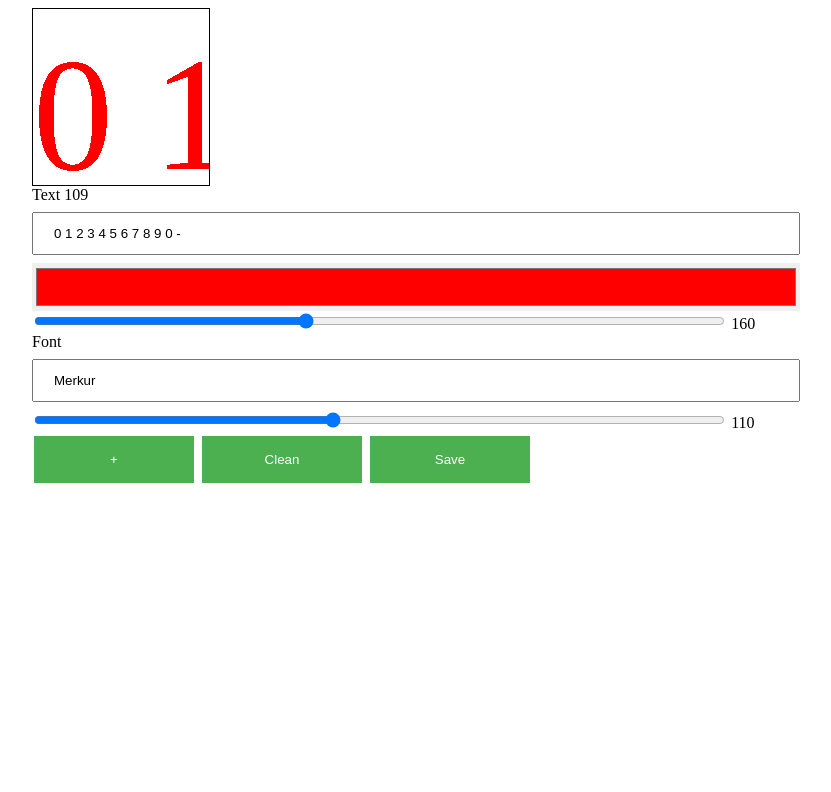
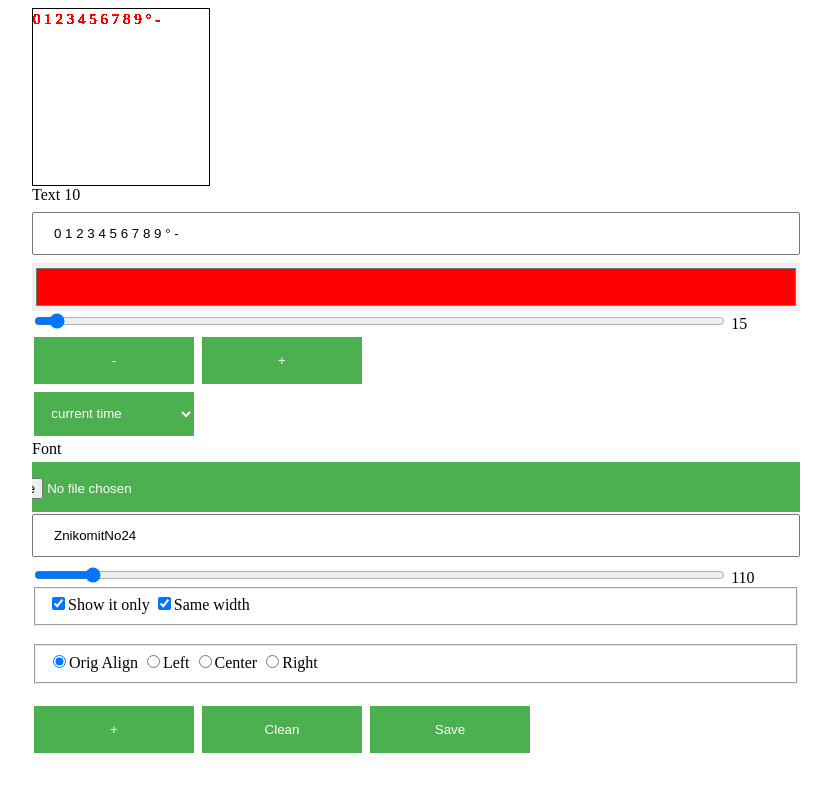
Before and after one commit to ajiekc905/wFont, a website with bundled scripts: page src/index.html in a window 1280 px wide. Shown: the whole page, without its empty margins (224-1055 px from the left). Built offline with nearby package versions, Linux system fonts and the light colour scheme.

Commit message:
new feature alignment chars

```diff
--- a/src/image.ts
+++ b/src/image.ts
@@ -1,11 +1,18 @@
 import { isUndefined, isDate } from 'util'
 
+enum TypeAlign {
+  Original = 1,
+  Left,
+  Center,
+  Right,
+}
 export class Image {
   // layers:any[]
   canvas: HTMLCanvasElement
   ctx: CanvasRenderingContext2D
   text: string
   font: string
+  fontFile: string
   size: number
   color: string
   width: number
@@ -15,6 +22,9 @@ export class Image {
   cropY1: number
   cropX0: number
   cropX1: number
+  cropCurrentX0: number // real crop marks for this symbol. Used for Alignment purposes
+  cropCurrentX1: number
+  align: string
 
   // angle:
   constructor(
@@ -22,7 +32,8 @@ export class Image {
     size: number = 10,
     font: string,
     color: string,
-    threshold: number = 220
+    threshold: number = 220,
+    align: string = 'Original'
   ) {
     // this.greeting = message;
     this.color = color
@@ -30,6 +41,7 @@ export class Image {
     this.text = text
     this.font = font
     this.threshold = threshold
+    this.align = align
     this.canvas = document.createElement('canvas')
     this.setCanvasSize(size)
     this.draw()
@@ -101,14 +113,11 @@ export class Image {
       _x0 !== undefined &&
       _x1 !== undefined
     ) {
-      this.cropY0 = _y0
-      this.cropY1 = _y1
+      // this.cropY0 = _y0
+      // this.cropY1 = _y1
       this.cropX0 = _x0
       this.cropX1 = _x1
-      // console.log(
-      //   `___ ${this.cropX0}, ${this.cropX1}, ${this.cropY0}, ${this.cropY1}`
-      // )
-      return this.cropY1 - this.cropY0 + 1
+      // if _x0 and _x1 defined, align type should be used
     }
 
     function checkImgLine(byte) {
@@ -144,16 +153,79 @@ export class Image {
     }
     this.cropY0 = _y0 === undefined ? y0 : _y0
     this.cropY1 = _y1 === undefined ? y1 : _y1
-    this.cropX0 = x0
-    this.cropX1 = this.width - x1 - 1
-    // this.cropX0 = _x0 === undefined ? this.cropX0 : _x0
-    // this.cropX1 = _x1 === undefined ? this.cropX1 : _x1
 
+    this.cropCurrentX0 = x0
+    this.cropCurrentX1 = this.width - x1 - 1
+
+    // this.cropCurrentX0 - crop for current symbol
+    // _x0 crop mark for the all set, defines usually wider area
+    const realWidth = this.width - this.cropCurrentX0 - this.cropCurrentX1 + 1
+    const definedWidth = this.width - _x0 - _x1 + 1
+    const freeSpace = definedWidth - realWidth + 1
+
+    if (_x1) {
+      switch (this.align) {
+        case 'Right':
+          // console.log('right align')
+          this.cropX0 = this.cropCurrentX0 - freeSpace
+          this.cropX1 = this.cropCurrentX1
+
+          break
+        case 'Center':
+          // console.log('center align')
+          const halfSpace = freeSpace >> 1
+          this.cropX0 = this.cropCurrentX0 - halfSpace
+          this.cropX1 = this.cropCurrentX1 - halfSpace
+          break
+        case 'Left':
+          // console.log('left align')
+          this.cropX0 = this.cropCurrentX0
+          this.cropX1 = this.cropCurrentX1 - freeSpace
+          break
+        default:
+          // console.log('original align')
+          this.cropX0 = _x0
+          this.cropX1 = _x1
+          break
+      }
+    } else {
+      this.cropX0 = this.cropCurrentX0
+      this.cropX1 = this.cropCurrentX1
+    }
     return y1 - y0 + 1
   }
   bip() {
+    const setYellow = x => {
+      imgData.data[x + 0] = 0xff // yellow opaque
+      imgData.data[x + 1] = 0xff
+      imgData.data[x + 2] = 0
+      imgData.data[x + 3] = 0xff
+    }
+    const setCyan = x => {
+      imgData.data[x + 0] = 0
+      imgData.data[x + 1] = 0xff // cyan
+      imgData.data[x + 2] = 0xff
+      imgData.data[x + 3] = 0xff
+    }
+
     let imgData = this.ctx.getImageData(0, 0, this.width, this.height)
+    const width = this.width
     for (let i = 0, l = imgData.data.length; i < l; i += 4) {
+      const tsp = imgData.data[i + 3]
+      if (tsp < this.threshold && tsp > this.threshold >> 1) {
+        const _before_x = i - 4 //prew pixel
+        const _after_x = i + 4
+        if (_after_x !== width && imgData.data[_after_x + 3] === 0) {
+          setYellow(i)
+        } else if (_after_x >= width) {
+          setYellow(i)
+        }
+        if (_before_x !== 0 && imgData.data[_before_x + 3] === 0) {
+          setCyan(i)
+        } else if (_before_x < 0) {
+          setCyan(i)
+        }
+      }
       imgData.data[i + 3] = imgData.data[i + 3] > this.threshold ? 0xff : 0
     }
     this.ctx.putImageData(imgData, 0, 0)
@@ -171,10 +243,10 @@ export class Image {
     this.bip()
     if (_y0 !== undefined && _y1 !== undefined) {
       if (_x0 !== undefined && _x1 !== undefined) {
-        console.log('width cropped for all the same')
+        // console.log('width cropped for all the same')
         this.crop(_y0, _y1, _x0, _x1)
       } else {
-        console.log('width cropped for all differently')
+        // console.log('width cropped for all differently')
         this.crop(_y0, _y1)
       }
     } else {
@@ -194,18 +266,17 @@ export class Image {
   }
   // getImageSrc(cropY0:number, cropY1:number)
   getImageSrc() {
+    // console.log(
+    //   `${this.text}: width ${this.width}, width2 ${this.width -
+    //     this.cropX0 -
+    //     this.cropX1}`
+    // )
     let width = this.width - this.cropX0 - this.cropX1
-    // width = width === 0 ? 1 : width
     let _canvas = document.createElement('canvas')
     _canvas.width = width
     _canvas.height = this.cropY1 - this.cropY0 + 1
     _canvas.height = _canvas.height === 0 ? 1 : _canvas.height
     let _ctx = _canvas.getContext('2d')
-    // console.log(
-    //   `x0: ${this.cropX0}, x1: ${this.cropX1}, y0: ${this.cropY0}, y1: ${
-    //     this.cropY1
-    //   }`
-    // )
     if (width) {
       _ctx.putImageData(
         this.ctx.getImageData(this.cropX0, this.cropY0, width, this.cropY1),
--- a/src/index.html
+++ b/src/index.html
@@ -1,87 +1,116 @@
 <html>
-  <head>
-  </head>
+
+<head>
+</head>
+
 <body>
   <div class="wrapper">
     <canvas id="display"></canvas>
-    <form action="">
+    <form id="myForm" action="">
 
-      <label>Text <span id="font-height"></span>
-        <input list="myText" name="text" id="text" value="0 1 2 3 4 5 6 7 8 9 0 -"/>
+      <label>Text
+        <span id="font-height"></span>
+        <input list="myText" name="text" id="text" value="0 1 2 3 4 5 6 7 8 9 ° -" />
       </label>
       <datalist id="myText">
-      <option value="0 1 2 3 4 5 6 7 8 9 0 -">
-      <option value="MON TUE WEN THU FRI SAT SUN">
-      <option value="ПН ВТ СР ЧТ ПТ СБ ВС">
-      <option value="January February March April May June July August September October November December">
+        <option value="0 1 2 3 4 5 6 7 8 9 ° -">time</option>
+        <option value="MON TUE WEN THU FRI SAT SUN"></option>
+        <option value="ПН ВТ СР ЧТ ПТ СБ ВС"></option>
+        <option value="October| November|January December|February March April May June July August September"></option>
+        <option value="Октябрь| Ноябрь|Январь Декабрь|Февраль Март Апрель Май Июнь Июль Август Сентябрь"></option>
       </datalist>
 
-      <input type="color" id="colorId" pattern="#[A-Za-z-0-9]{6}" value="#ff0000" required><br>
-      <input type="range"  id="sizeId" min="6" max="400" step="1" value="160"
-      oninput="sizeShow.value = sizeId.value" >
-      <output id="sizeShow">160</output>
+      <input type="color" id="colorId" pattern="#[A-Za-z-0-9]{6}" value="#ff0000" required>
       <br>
+      <input type="range" id="sizeId" min="6" max="400" step="1" value="15" oninput="sizeShow.value = sizeId.value">
+      <output id="sizeShow">15</output>
+      <button id="minusSizeBtn" type="button" >-</button>
+      <button id="plusSizeBtn" type="button" >+</button>
+
+      <br>
+      <select name="template" id="idTemplate">
+        <option value="Clock">current time</option>
+        <option value="DateOneLine">date in one line</option>
+        <option value="DateMonth">month</option>
+        <option value="DateWeek">weekday</option>
+        <option value="DateDay">date</option>
+
+      </select>
+      <br />
 
       <label>Font
-        <input list="font" name="font" id="myfont" value="Merkur"/>
+        <div id="file-div-container">
+          <input id="file" type="file">
+        </div>
+        <input list="font" name="font" id="myfont" value="ZnikomitNo24" />
       </label>
       <datalist id="font">
-      <option value="American Typewriter">
-      <option value="Anka/Coder Narrow">
-      <option value="Arial">
-      <option value="Arkadia">
-      <option value="Bsica-Unicode">
+        <option value="American Typewriter"></option>
+        <option value="Anka/Coder Narrow"></option>
+        <option value="Arial"></option>
+        <option value="Arkadia"></option>
+        <option value="Bsica-Unicode"></option>
 
 
-      <option value="Chalk Marks">
-      <option value="Condensed">
-      <option value="Copperplate">
-      <option value="Coraline's Cat">
-      <option value="CQ Mono">
-      <option value="creep">
-      <option value="Didot">
-      <option value="Envy Code R VS">
-      <option value="Fifteen">
-      <option value="Futura">
-      <option value="ZnikomitNo24">
-      <option value="GohuFont">
-      <option value="Haskling">
-      <option value="Heartbeat Synchronicity">
-      <option value="Herculanum">
-      <option value="Highliner">
-      <option value="Impact">
-      <option value="leco 1976">
-      <option value="Ode to Idle Gaming">
-      <option value="LIGHT OF THE MERMAID">
-      <option value="Luculent">
-      <option value="Marker Felt">
-      <option value="Monoid">
-      <option value="Monoton">
-      <option value="Phosphate">
-      <option value="Quinze">
-      <option value="RoselleCapsSSK">
-      <option value="Russian Land">
-      <option value="Skia">
-      <option value="Skyhook Mono">
-      <option value="Tasty Birds">
-      <option value="The Flowers St">
-      <option value="Qui Finn">
-      <option value="Underwear Protest">
-      <option value="Yanone Kaffeesatz">
+        <option value="Chalk Marks"></option>
+        <option value="Condensed"></option>
+        <option value="Copperplate"></option>
+        <option value="Coraline's Cat"></option>
+        <option value="CQ Mono"></option>
+        <option value="creep"></option>
+        <option value="Didot"></option>
+        <option value="Envy Code R VS"></option>
+        <option value="Fifteen"></option>
+        <option value="Futura"></option>
+        <option value="ZnikomitNo24"></option>
+        <option value="GohuFont"></option>
+        <option value="Haskling"></option>
+        <option value="Heartbeat Synchronicity"></option>
+        <option value="Herculanum"></option>
+        <option value="Highliner"></option>
+        <option value="Impact"></option>
+        <option value="leco 1976"></option>
+        <option value="Ode to Idle Gaming"></option>
+        <option value="LIGHT OF THE MERMAID"></option>
+        <option value="Luculent"></option>
+        <option value="Marker Felt"></option>
+        <option value="Monoid"></option>
+        <option value="Monoton"></option>
+        <option value="Phosphate"></option>
+        <option value="Quinze"></option>
+        <option value="RoselleCapsSSK"></option>
+        <option value="Russian Land"></option>
+        <option value="Skia"></option>
+        <option value="Skyhook Mono"></option>
+        <option value="Tasty Birds"></option>
+        <option value="The Flowers St"></option>
+        <option value="Qui Finn"></option>
+        <option value="Underwear Protest"></option>
+        <option value="Yanone Kaffeesatz"></option>
       </datalist>
 
 
 
-      <input type="range"  id="threshold" min="1" max="254" step="1" value="110"
-      oninput="tsShow.value = threshold.value" >
+      <input type="range" id="threshold" min="1" max="254" step="1" value="20" oninput="tsShow.value = threshold.value">
       <output id="tsShow">110</output>
       <br/>
 
 
-      <button id="plusBtn" type="button" >+</button>
-      <button id="cleanBtn" type="button" >Clean</button>
-      <button id="saveBtn" type="button" >Save</button>
-      <!-- <button id="sizesBtn" type="button" >Size</button> -->
+      <fieldset>
+        <input type="checkbox" id="justShowIt" checked>Show it only
+        <input type="checkbox" id="tickTheSameWidth" checked>Same width
+      </fieldset>
+      <br/>
+      <fieldset>
+        <input type="radio" name="alignBtn" value="Original" checked>Orig Align
+        <input type="radio" name="alignBtn" value="Left" >Left
+        <input type="radio" name="alignBtn" value="Center" >Center
+        <input type="radio" name="alignBtn" value="Right" >Right
+      </fieldset>
+      <br/>
+      <button id="plusBtn" type="button">+</button>
+      <button id="cleanBtn" type="button">Clean</button>
+      <button id="saveBtn" type="button">Save</button>
 
     </form>
     <div class="preview">
@@ -91,4 +120,5 @@
   </div>
   <script src="./index.ts"></script>
 </body>
+
 </html>
--- a/src/index.ts
+++ b/src/index.ts
@@ -1,21 +1,19 @@
 import './styles.css'
 import { Image } from './image'
-import * as JSZip from 'jszip'
+import { settings } from './settings'
+import { makeZip } from './save'
+enum TypeAlign {
+  Original = 1,
+  Left,
+  Center,
+  Right,
+}
 
 interface FormElements extends HTMLCollection {
   text: HTMLInputElement
   size: HTMLInputElement
   threshold: HTMLInputElement
   font: HTMLInputElement
-}
-let settings = () => {
-  return {
-    text: document.getElementById('text').value,
-    size: document.getElementById('sizeId').value,
-    font: document.getElementById('myfont').value,
-    threshold: document.getElementById('threshold').value,
-    color: document.getElementById('colorId').value,
-  }
 }
 
 let update = imgObject => {
@@ -37,75 +35,6 @@ let addToPreview = imgObject => {
   let preview = document.querySelector('.preview')
   preview.appendChild(imgObject.getImage())
   return false
-}
-let makeZip = imgObject => {
-  const preview = document.querySelector('.preview')
-  const sizes = imgObject.getImageSizes()
-  const params = settings()
-  const textArr = params.text.split(' ')
-  const startIndex = 10
-
-  const reducer = (accumulator, currentValue) => {
-    const currentImage: Image = new Image(
-      currentValue,
-      params.size,
-      params.font,
-      params.color,
-      params.threshold
-    )
-    currentImage.draw()
-    const returnX0 = Math.min(accumulator.x0, currentImage.cropX0)
-    const returnX1 = Math.min(accumulator.x1, currentImage.cropX1)
-    // console.log(`x1: ${returnX1}, a1: ${accumulator.x1}`)
-    return { x0: returnX0, x1: returnX1 }
-  }
-  var zip = new JSZip()
-  const imgSizes = imgObject.getImageSizes()
-  const fontFolderName =
-    params.font.replace(/[^A-Za-z0-9]/g, '_') +
-    '_h' +
-    imgSizes.height +
-    '_t' +
-    params.threshold
-  const folder = zip.folder(fontFolderName)
-  var monoWidth = true
-  let cropping
-  if (true) {
-    cropping = textArr.reduce(reducer, { x0: sizes.width, x1: sizes.width })
-    console.log(cropping)
-  }
-  textArr.forEach((textElement, index) => {
-    // console.log(textElement)
-    const currentImage: Image = new Image(
-      textElement,
-      params.size,
-      params.font,
-      params.color,
-      params.threshold
-    )
-    // using vertical crop the same for all images
-    if (monoWidth) {
-      currentImage.draw(
-        imgSizes.cropY0,
-        imgSizes.cropY1,
-        cropping.x0,
-        cropping.x1
-      )
-    } else {
-      currentImage.draw(imgSizes.cropY0, imgSizes.cropY1)
-    }
-    const htmlImg = currentImage.getImage()
-    preview.appendChild(htmlImg)
-    const imgBase64Encoded = currentImage.getBase64()
-    const imageName = `${index + startIndex}_${textElement}.png`
-    folder.file(imageName, imgBase64Encoded, { base64: true })
-  })
-
-  // zip
-  //   .generateAsync({ type: 'base64', compression: 'STORE' })
-  //   .then(function(base64) {
-  //     location.href = 'data:application/zip;base64,' + base64
-  //   })
 }
 let clean = () => {
   let preview = document.querySelector('.preview')
@@ -129,9 +58,7 @@ let init = () => {
     params.threshold
   )
 
-  document
-    .getElementById('sizeId')
-    .addEventListener('change', e => update(test))
+  sizeId.addEventListener('change', e => update(test))
   document.getElementById('colorId').addEventListener('blur', e => update(test))
   document.getElementById('text').addEventListener('blur', e => update(test))
   document
@@ -146,12 +73,30 @@ let init = () => {
     .getElementById('plusBtn')
     .addEventListener('click', e => addToPreview(test))
   document.getElementById('cleanBtn').addEventListener('click', e => clean())
-  document
-    .getElementById('saveBtn')
-    .addEventListener('click', e => makeZip(test))
+  document.getElementById('saveBtn').addEventListener('click', e => {
+    let tickAlignBtn = document.querySelector('input[name="alignBtn"]:checked')
+      .value
+    makeZip(test, tickAlignBtn)
+  })
 
+  minusSizeBtn.addEventListener('click', e => {
+    sizeId.stepDown()
+    document.getElementById('sizeShow').innerText = sizeId.value
+    update(test)
+  })
+  plusSizeBtn.addEventListener('click', e => {
+    sizeId.stepUp()
+    document.getElementById('sizeShow').innerText = sizeId.value
+    update(test)
+  })
   update(test)
 }
 
 var ctx, canvas
+let justShowIt = document.getElementById('justShowIt')
+let tickTheSameWidth = document.getElementById('tickTheSameWidth')
+let minusSizeBtn = document.getElementById('minusSizeBtn')
+let plusSizeBtn = document.getElementById('plusSizeBtn')
+
+let sizeId = document.getElementById('sizeId')
 init()
--- /dev/null
+++ b/src/save.ts
@@ -0,0 +1,81 @@
+import * as JSZip from 'jszip'
+import { Image } from './image'
+import { settings } from './settings'
+
+export let makeZip = (imgObject, align) => {
+  const preview = document.querySelector('.preview')
+  const sizes = imgObject.getImageSizes()
+  const params = settings()
+  const textArr = params.text.split(' ')
+  const startIndex = 10
+
+  const reducer = (accumulator, currentValue) => {
+    const currentImage: Image = new Image(
+      currentValue,
+      params.size,
+      params.font,
+      params.color,
+      params.threshold
+    )
+    currentImage.draw()
+    const returnX0 = Math.min(accumulator.x0, currentImage.cropX0)
+    const returnX1 = Math.min(accumulator.x1, currentImage.cropX1)
+    return { x0: returnX0, x1: returnX1 }
+  }
+  var zip = new JSZip()
+  const myForm = document.getElementById('myForm')
+  // const align = myForm.elements.namedItem('alignBtn').value
+  console.log(align)
+
+  const imgSizes = imgObject.getImageSizes()
+  const fontFolderName =
+    params.font.replace(/[^A-Za-z0-9]/g, '_') +
+    '_h' +
+    imgSizes.height +
+    '_t' +
+    params.threshold
+  const folder = zip.folder(fontFolderName)
+
+  var monoWidth = tickTheSameWidth.checked
+  let cropping
+  if (monoWidth) {
+    cropping = textArr.reduce(reducer, { x0: sizes.width, x1: sizes.width })
+    cropping.width = cropping.x1 - cropping.x0 + 1
+    console.log(cropping)
+  }
+  textArr.forEach((textElement, index) => {
+    // console.log(textElement)
+    const currentImage: Image = new Image(
+      textElement,
+      params.size,
+      params.font,
+      params.color,
+      params.threshold,
+      align
+    )
+    // using vertical crop the same for all images
+    if (monoWidth) {
+      currentImage.draw(
+        imgSizes.cropY0,
+        imgSizes.cropY1,
+        cropping.x0,
+        cropping.x1
+      )
+    } else {
+      currentImage.draw(imgSizes.cropY0, imgSizes.cropY1)
+    }
+    const htmlImg = currentImage.getImage()
+    preview.appendChild(htmlImg)
+    const imgBase64Encoded = currentImage.getBase64()
+    const imageName = `${index + startIndex}.png`
+    folder.file(imageName, imgBase64Encoded, { base64: true })
+  })
+
+  if (justShowIt.checked === false) {
+    zip
+      .generateAsync({ type: 'base64', compression: 'STORE' })
+      .then(function(base64) {
+        location.href = 'data:application/zip;base64,' + base64
+      })
+  }
+}
```
